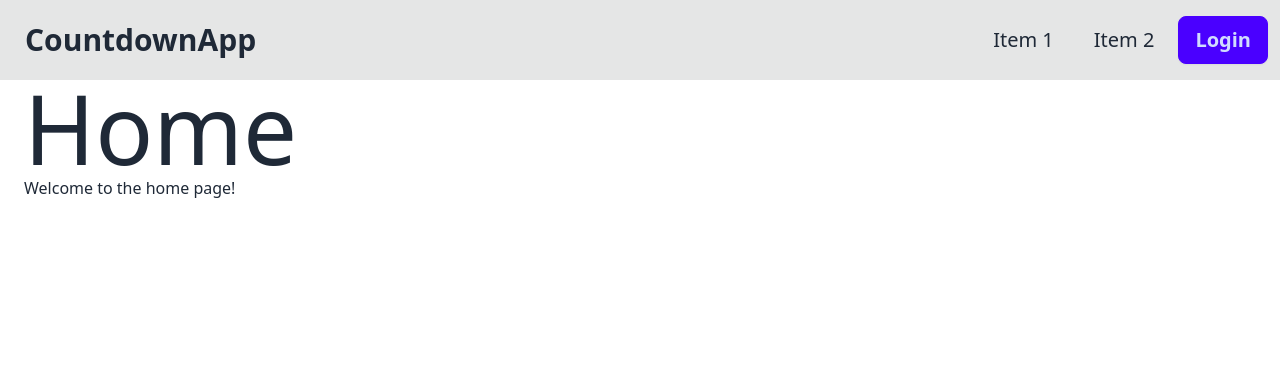
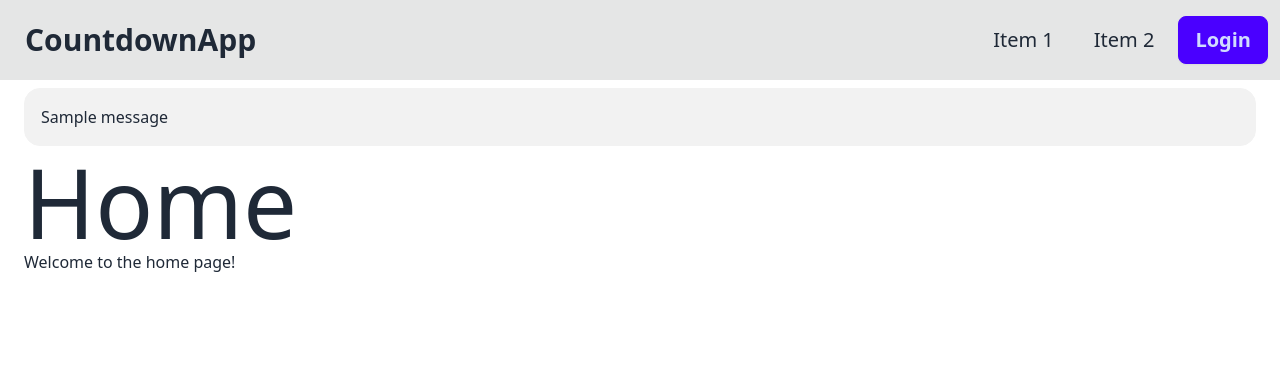
Before and after one commit to matthew-talamantes/CountDownApp, a Django app: page / in a window 1280 px wide. Shown: the top 380 px of the page. Run offline with Django 4.2, Linux system fonts and the light colour scheme; tables that the repository leaves empty hold one stand-in row (values such as "Sample post"); one stand-in notice (Sample message) is shown; style sheets or scripts are compiled from the project's sources; parts of the project's set-up code (start-up, migrations or seed data) failed here and were passed over; some libraries are stand-ins or nearby versions.

Commit message:
Add message display

```diff
--- a/backend/countdown/templates/counts/base.html
+++ b/backend/countdown/templates/counts/base.html
@@ -41,6 +41,15 @@
             </div>
         </div>
     </header>
+    {% if messages %}
+    <section class="md: container px-6 mx-auto">
+        {% for message in messages %}
+        <div class="alert alert-{{ message.tags }} my-2">
+            <span>{{ message }}</span>
+        </div>
+        {% endfor %}
+    </section>
+    {% endif %}
     <main class="md:container px-6 mx-auto">
         {% block content %}{% endblock content %}
     </main>
```
